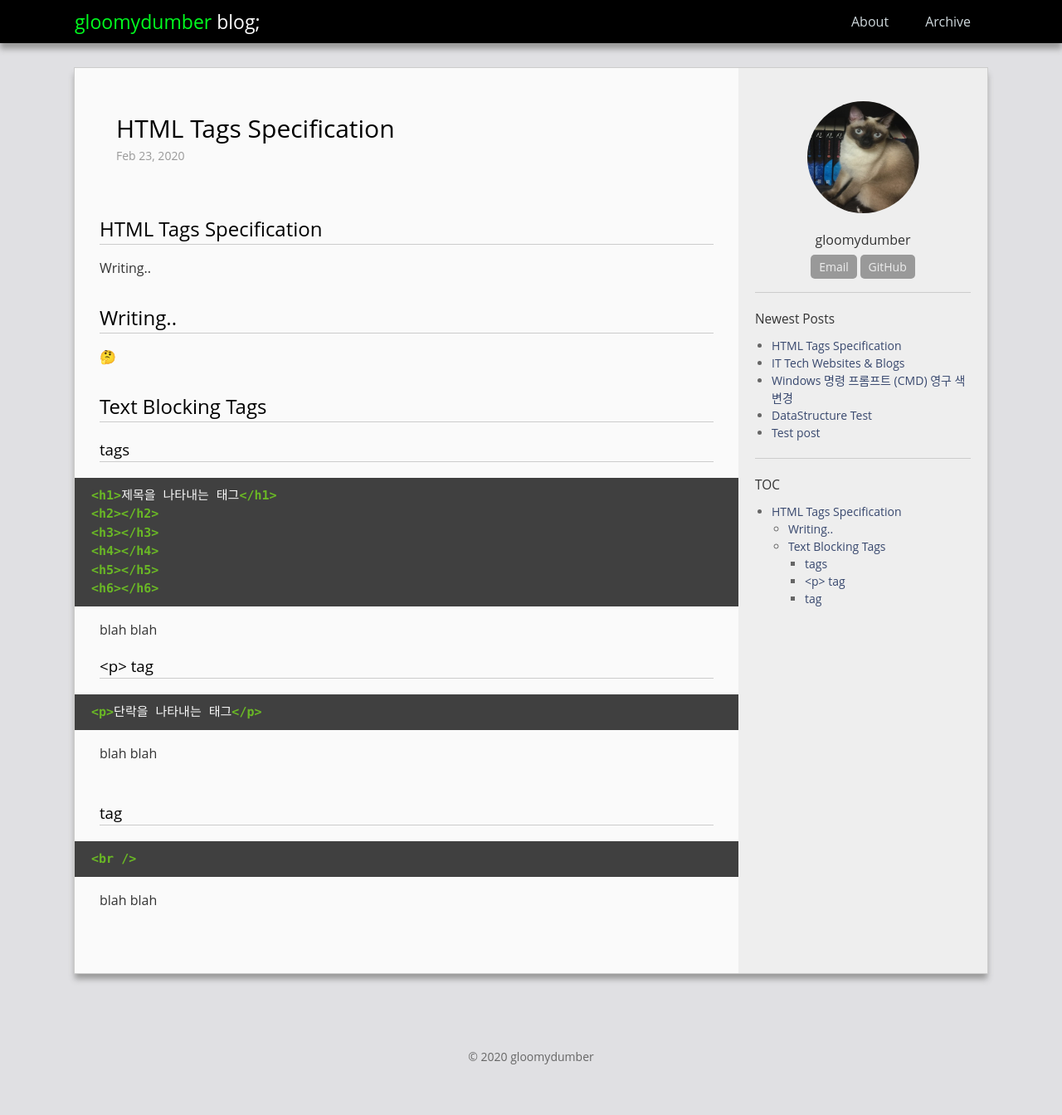
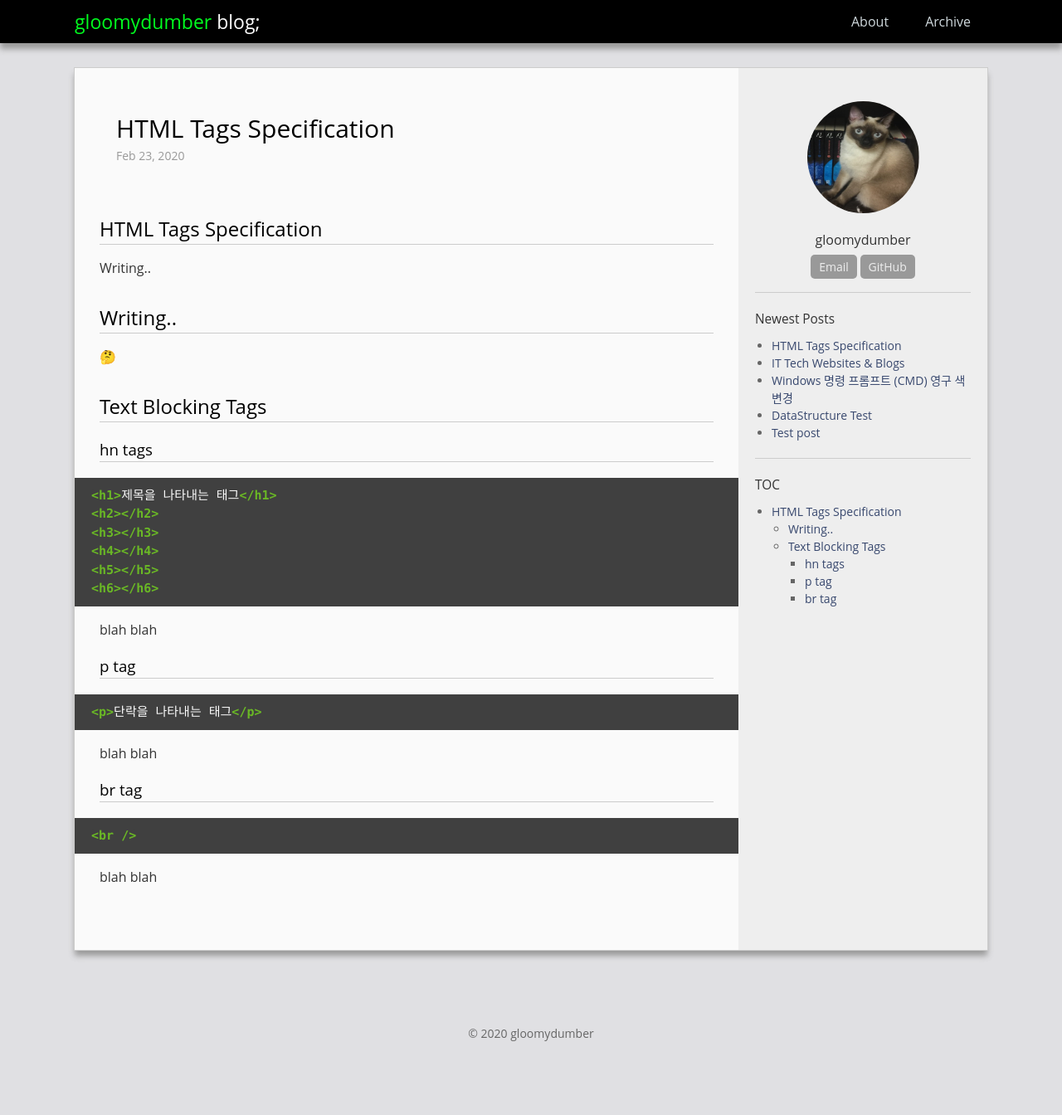
Before and after one commit to gloomydumber/copy, a Jekyll site: the page built from _posts/2020-02-23-HTMLTags.md, in a window 1280 px wide. Shown: the whole page at 83% size. Built offline with Jekyll 4.4.1, drawn with Linux system fonts in a browser that asks for light colours; comment, search, counter and statistics services are not loaded; after the commit the page ends 1316 px from its top, so only the background shows below that.

````diff
--- a/_posts/2020-02-23-HTMLTags.md
+++ b/_posts/2020-02-23-HTMLTags.md
@@ -18,7 +18,7 @@ Writing..
 
 ## Text Blocking Tags
 
-### <hn> tags
+### hn tags
 
 ```html
 <h1>제목을 나타내는 태그</h1>
@@ -31,7 +31,7 @@ Writing..
 
 blah blah
 
-### <p> tag
+### p tag
 
 ```html
 <p>단락을 나타내는 태그</p>
@@ -39,7 +39,7 @@ blah blah
 
 blah blah
 
-### <br> tag
+### br tag
 
 ```html
 <br />
````
